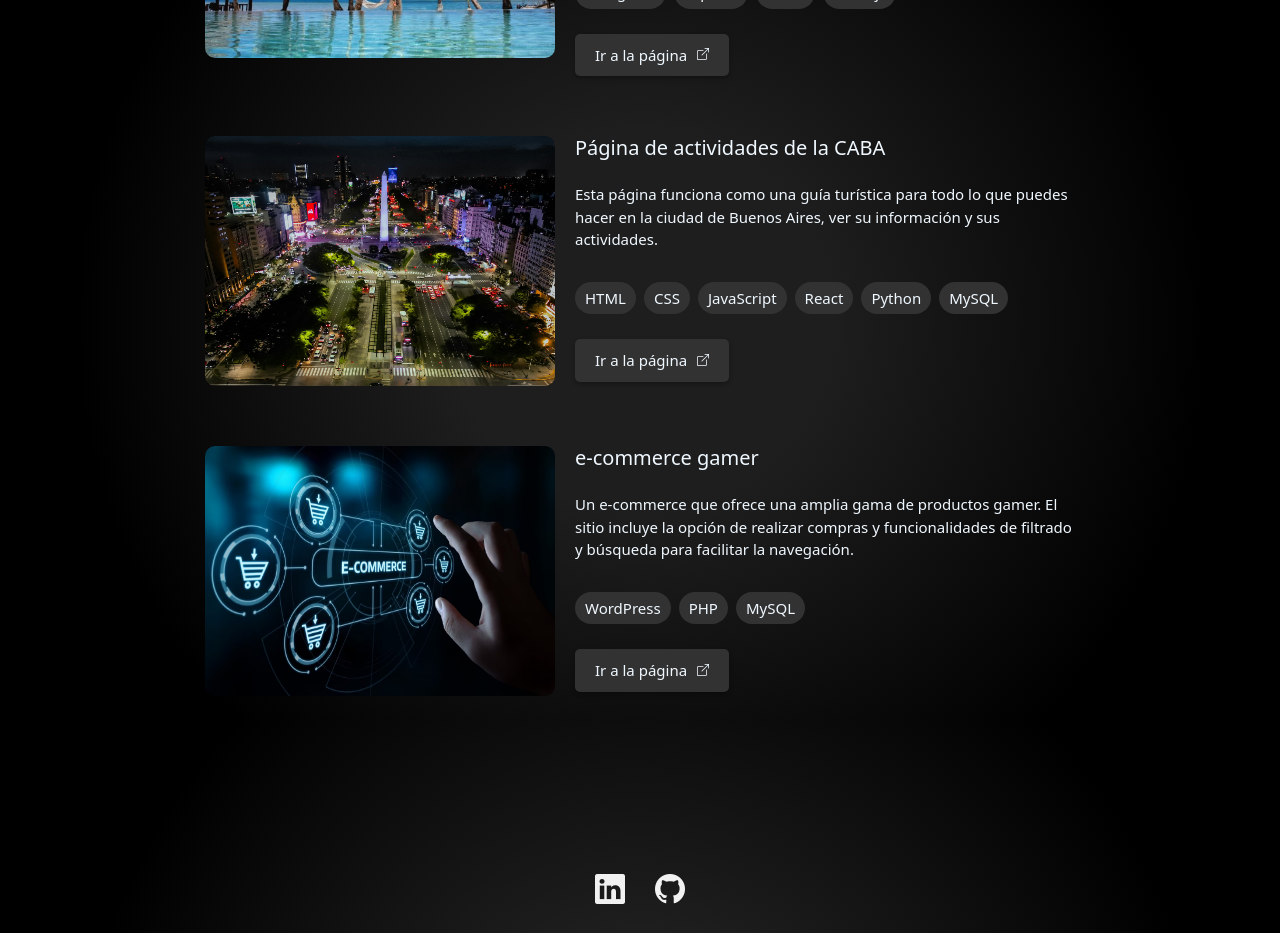
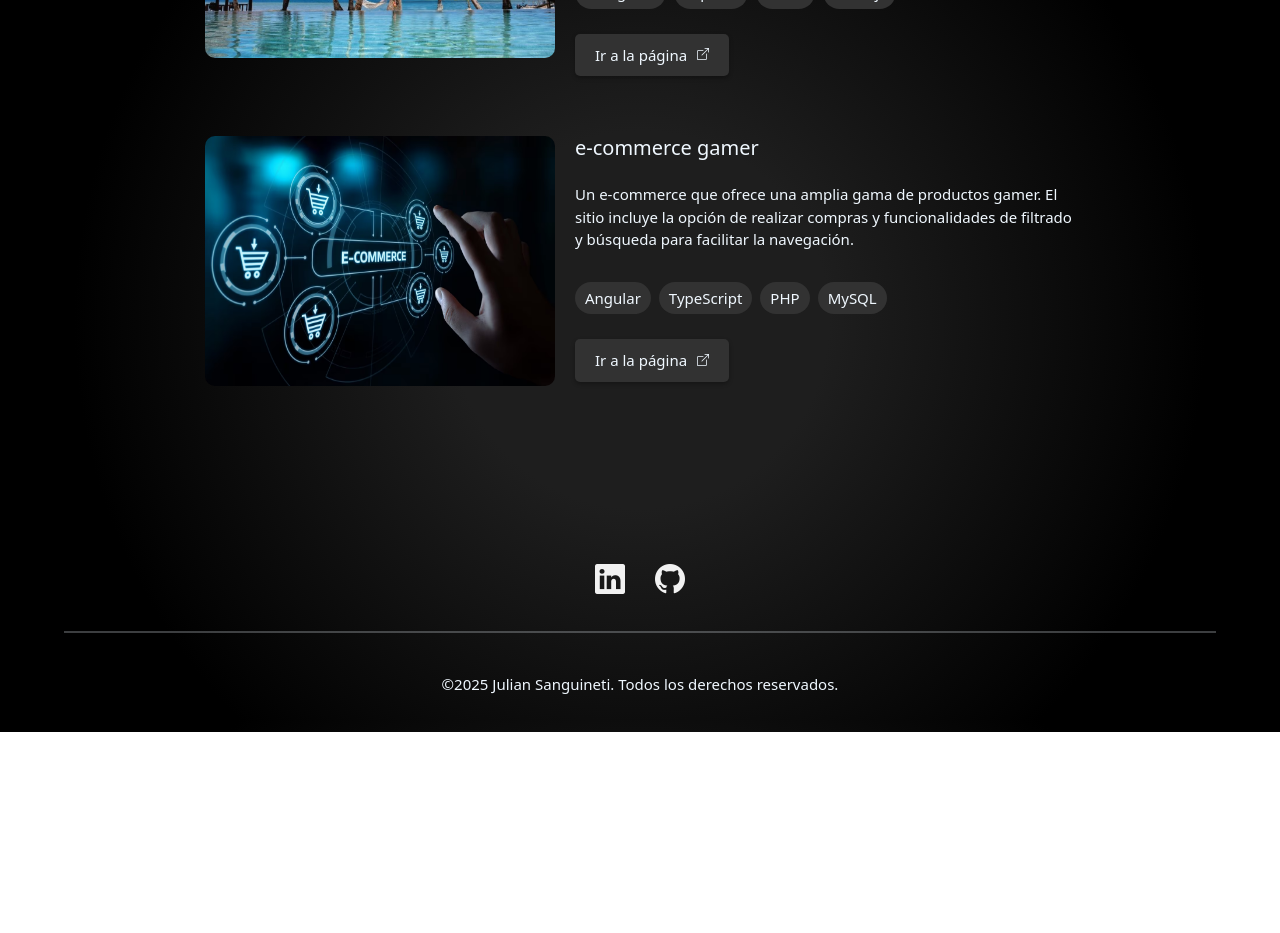
Before and after one commit to julisangui/mi-portafolio, a React (Vite) app: page / in a window 1280 px wide. Shown: the part 1680-2613 px from the top of the page. After the commit the page ends 2412 px from the top, so only its background shows below. Built offline with nearby package versions, Linux system fonts and the light colour scheme.

Commit message:
actualizaciones

```diff
--- a/src/components/Proyectos.jsx
+++ b/src/components/Proyectos.jsx
@@ -1,5 +1,4 @@
 import tropicalBeach from '../assets/tropical-beach.jpg';
-import buenosAires from '../assets/buenos-aires.jpg';
 import eCommerce from '../assets/e-commerce.avif';
 
 
@@ -29,29 +28,6 @@ const Proyectos = () => {
         </div>
 
         <div className="tarjeta-proyecto">
-          <img src={buenosAires} className="imagen-proyecto" />
-          <div className="info-proyecto">
-            <h3 className="titulo-proyecto">Página de actividades de la CABA</h3>
-            <p className="descripcion-proyecto">
-              Esta página funciona como una guía turística para todo lo que puedes hacer en la ciudad de Buenos Aires, ver su información y sus actividades.
-            </p>
-            <div className="herramientas-utilizadas">
-              <span>HTML</span>
-              <span>CSS</span>
-              <span>JavaScript</span>
-              <span>React</span>
-              <span>Python</span>
-              <span>MySQL</span>
-            </div>
-            <div className="boton-proyecto">
-              <a href="#" target="_blank" rel="noopener noreferrer" className="btn-enlace">
-                Ir a la página <i className="bi bi-box-arrow-up-right"></i>
-              </a>
-            </div>
-          </div>
-        </div>
-
-        <div className="tarjeta-proyecto">
           <img src={eCommerce} className="imagen-proyecto" />
           <div className="info-proyecto">
             <h3 className="titulo-proyecto">e-commerce gamer</h3>
@@ -59,7 +35,8 @@ const Proyectos = () => {
               Un e-commerce que ofrece una amplia gama de productos gamer. El sitio incluye la opción de realizar compras y funcionalidades de filtrado y búsqueda para facilitar la navegación.
             </p>
             <div className="herramientas-utilizadas">
-              <span>WordPress</span>
+              <span>Angular</span>
+              <span>TypeScript</span>
               <span>PHP</span>
               <span>MySQL</span>
             </div>
```
Also changed, not shown: src/assets/buenos-aires.jpg (deleted).
